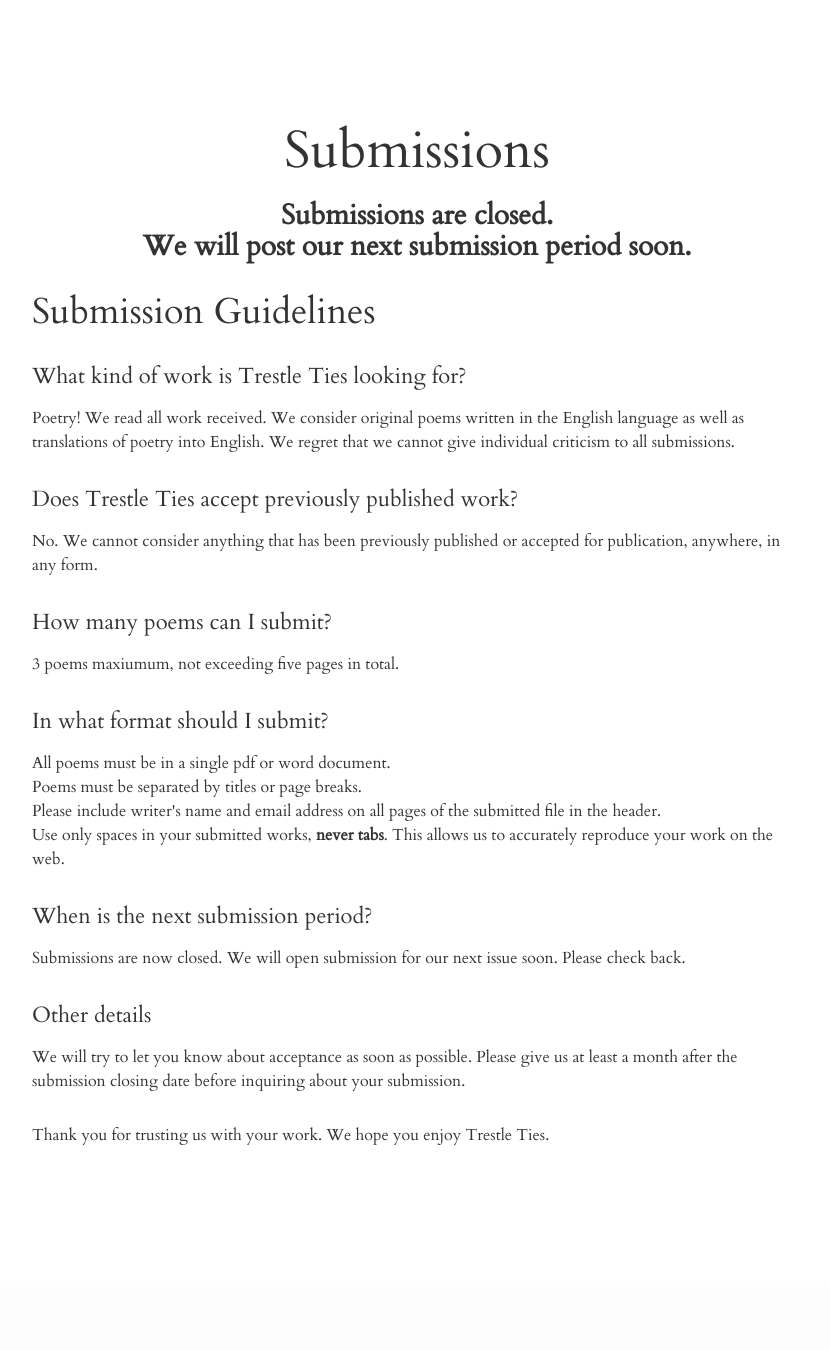
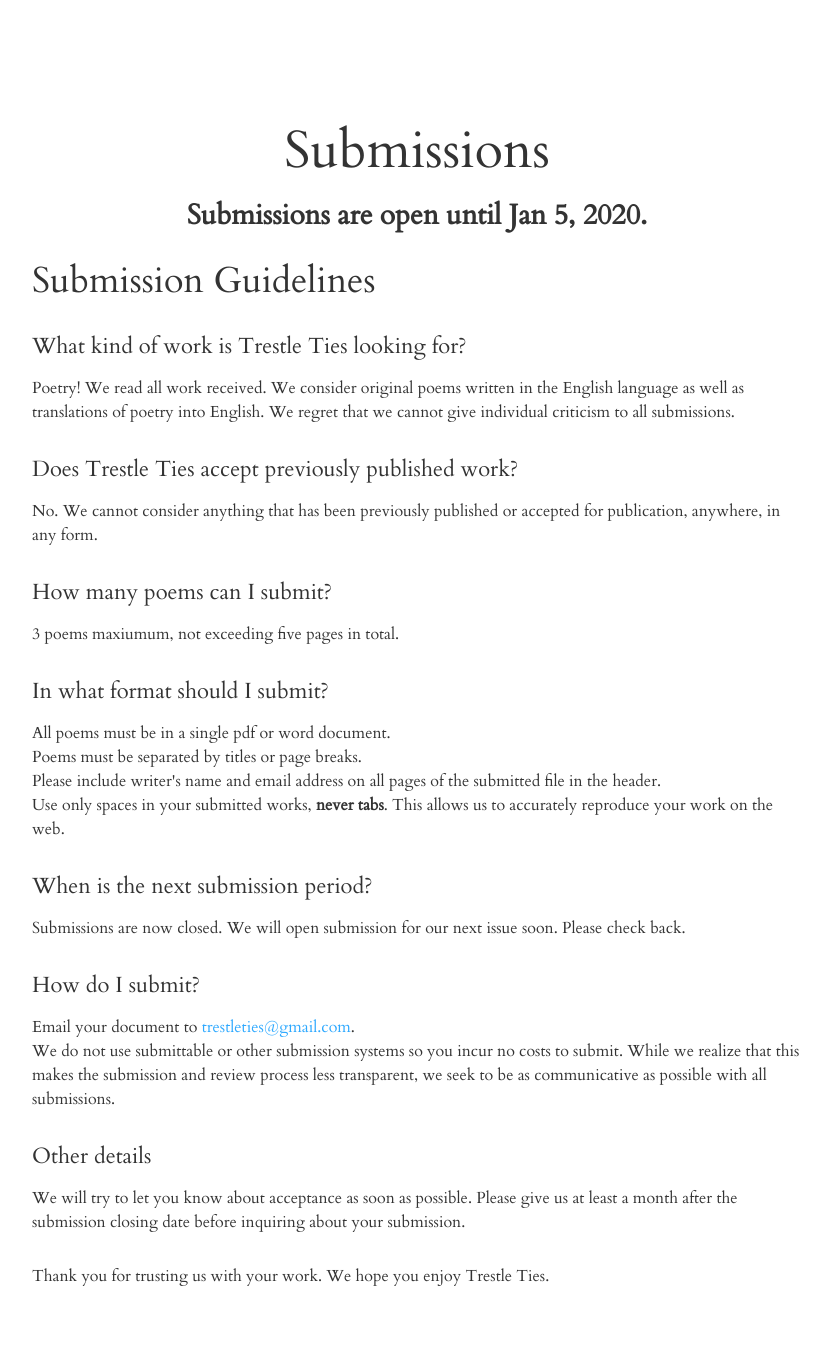
Before and after one commit to aschuman0/trestle-ties, a Flask app: page /submissions in a window 1280 px wide. Shown: the part 547-1898 px from the top of the page, without its empty margins (223-1053 px from the left). Before the commit the page ends 1692 px from the top, so only its background shows below. Run offline with Flask 2, Linux system fonts and the light colour scheme; some libraries are stand-ins or nearby versions.

Commit message:
issue3_subs

```diff
--- a/templates/index.html
+++ b/templates/index.html
@@ -5,6 +5,7 @@
 {{ super() }}
 <div class="container tim-container" style="max-width:800px; padding-top:100px">
    <h2 class="text-center"><a href="{{ url_for('issue_two') }}">Issue Two is here!</a></h2>
+   <h2 class="text-center"><a href="{{ url_for('submissions') }}">Issue Three Submissions Are Open!</a></h2>
    <br />
    <h1 class="text-center">A Landscape of Emergence</h1>
    {{ mission }}
--- a/templates/submissions.html
+++ b/templates/submissions.html
@@ -4,7 +4,7 @@
 {{ super() }}
 <div class="container tim-container" style="max-width:800px; padding-top:100px">
    <h1 class="text-center">Submissions</h1>
-    <h3 class="text-center"><strong>Submissions are closed.<br />We will post our next submission period soon.</strong></h3>
+    <h3 class="text-center"><strong>Submissions are open until Jan 5, 2020.</strong></h3>
     <h2>Submission Guidelines</h2>
     <h4>What kind of work is Trestle Ties looking for?</h4>
     <p>Poetry! We read all work received. We consider original poems written in the English language as well as translations of poetry into English. We regret that we cannot give individual criticism to all submissions.</p>
@@ -16,8 +16,8 @@
     <p>All poems must be in a single pdf or word document.<br /> Poems must be separated by titles or page breaks. <br />Please include writer's name and email address on all pages of the submitted file in the header. <br /> Use only spaces in your submitted works, <b>never tabs</b>. This allows us to accurately reproduce your work on the web.</p>
     <h4>When is the next submission period?</h4>
     <p>Submissions are now closed. We will open submission for our next issue soon. Please check back.</p>
-    <!-- <h4>How do I submit?</h4>
-    <p>Email your document to <a href="mailto:trestleties@gmail.com">trestleties@gmail.com</a>.<br />We do not use submittable or other submission systems so you incur no costs to submit. While we realize that this makes the submission and review process less transparent, we seek to be as communicative as possible with all submissions.</p>-->
+    <h4>How do I submit?</h4>
+    <p>Email your document to <a href="mailto:trestleties@gmail.com">trestleties@gmail.com</a>.<br />We do not use submittable or other submission systems so you incur no costs to submit. While we realize that this makes the submission and review process less transparent, we seek to be as communicative as possible with all submissions.</p>
     <h4>Other details</h4>
     <p>We will try to let you know about acceptance as soon as possible. Please give us at least a month after the submission closing date before inquiring about your submission.</p><br /><p>Thank you for trusting us with your work. We hope you enjoy Trestle Ties.</p>
 </div>
```
